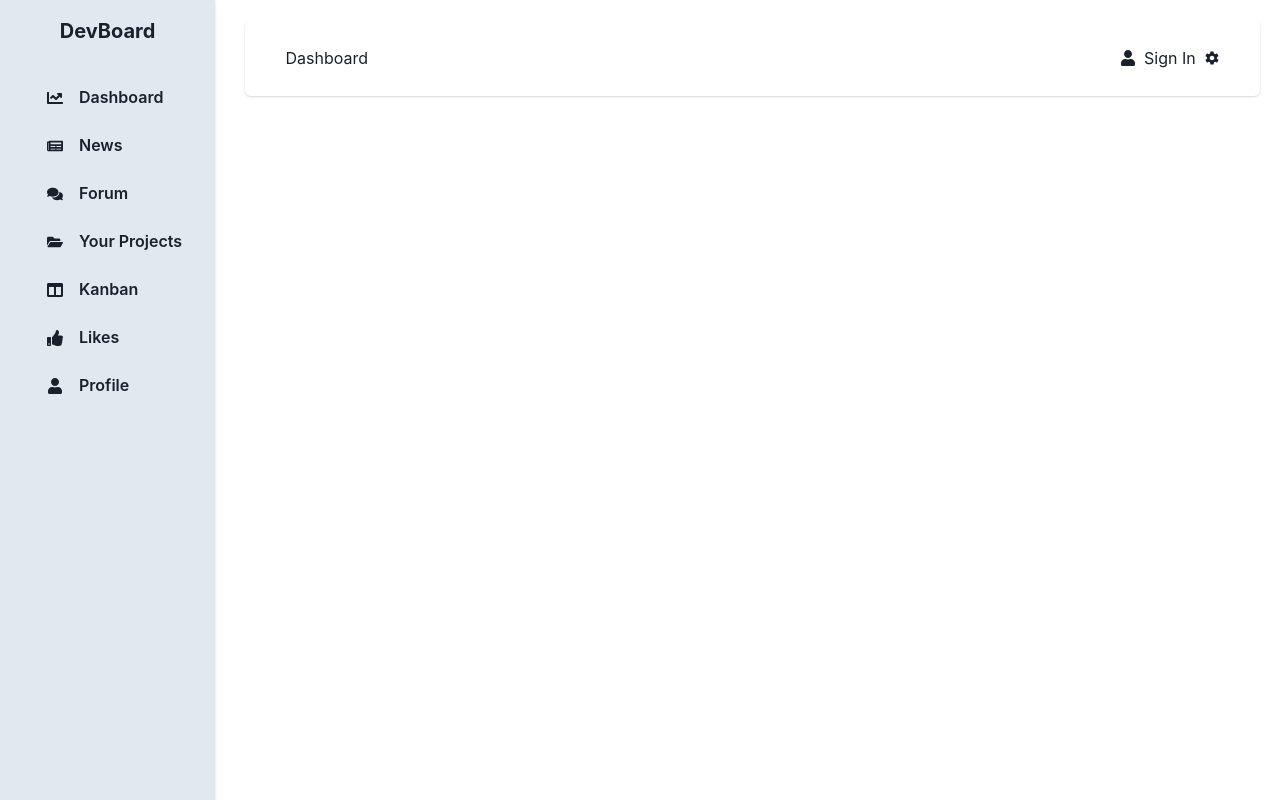
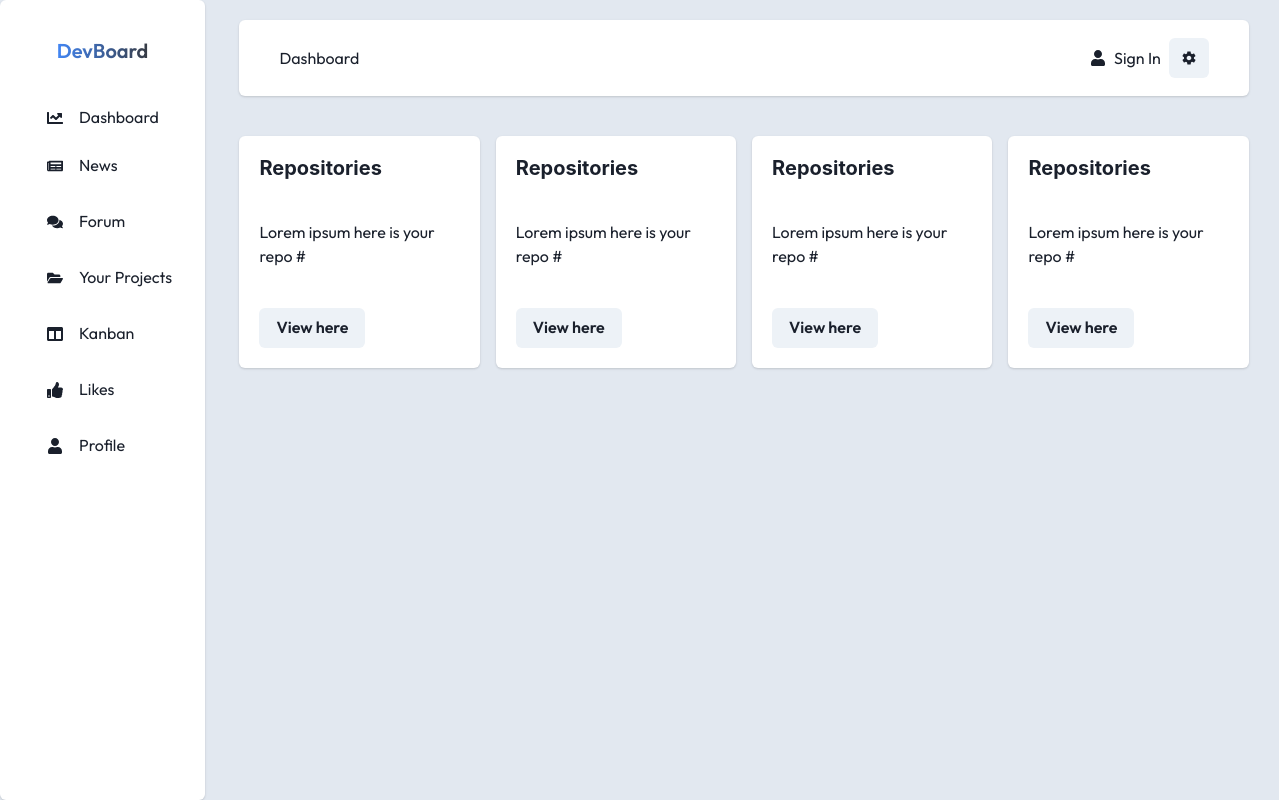
Before and after one commit to TessFanny/devBoard, a React (Vite) app in the folder DevBoard/: page / in a window 1280 px wide. Built offline with nearby package versions, Linux system fonts and the light colour scheme.

Commit message:
Sidebar / Header style

```diff
--- a/DevBoard/index.html
+++ b/DevBoard/index.html
@@ -4,7 +4,15 @@
     <meta charset="UTF-8" />
     <link rel="icon" type="image/svg+xml" href="/vite.svg" />
     <meta name="viewport" content="width=device-width, initial-scale=1.0" />
-    <title>Vite + React</title>
+    <title>Dev Board</title>
+    <link rel="preconnect" href="https://fonts.googleapis.com/" />
+    <link rel="preconnect" href="https://fonts.gstatic.com/" crossorigin />
+    <link href="https://fonts.googleapis.com/css2?family=Outfit:wght@300;400;500;600;700&display=swap" rel="stylesheet">
+    <style>
+      #root {
+        font-family: 'Outfit', sans-serif;
+      }
+    </style>
   </head>
   <body>
     <div id="root"></div>
--- a/DevBoard/src/components/App/App.jsx
+++ b/DevBoard/src/components/App/App.jsx
@@ -10,15 +10,15 @@ export default function App() {
     // Flex container for Sidebar and main content area
     <Flex>
       {/* Box for Sidebar */}
-      <Box>
+      <Box w="50" pr="1" bgColor="gray.200">
         <Sidebar />
       </Box>
       {/* Box for main content area */}
-      <Box minH="100vh" w={`calc(100vw - 205px)`} p="5" display="flex" alignItems="center" flexDirection="column">
+      <Box minH="100vh" w={`calc(100vw - 210px)`} p="5" display="flex" alignItems="center" flexDirection="column" bgColor="gray.200">
         {/* Header component */}
         <Header />
         {/* Repositories component */}
-        {/* <Repositories /> */}
+        <Repositories />
       </Box>
     </Flex>
   );
--- a/DevBoard/src/components/Header/Header.jsx
+++ b/DevBoard/src/components/Header/Header.jsx
@@ -1,4 +1,4 @@
-import { Flex, Text, Box } from "@chakra-ui/react";
+import { Flex, Text, Box, IconButton } from "@chakra-ui/react";
 import { FaUser } from "react-icons/fa";
 import { IoMdSettings } from "react-icons/io"
 
@@ -20,7 +20,7 @@ function Header() {
       <Box display="flex" alignItems="center" gap="2">
         <FaUser />
         <Text>Sign In</Text>
-        <IoMdSettings />
+        <IconButton aria-label="Settings" icon={<IoMdSettings />} />
       </Box>
     </Flex>
   )
--- a/DevBoard/src/components/Sidebar/Sidebar.jsx
+++ b/DevBoard/src/components/Sidebar/Sidebar.jsx
@@ -37,19 +37,16 @@ const Sidebar = ({ isOpen }) => {
 
   return (
     <Box
-      bg="gray.200"
-      w="50"
       h="full"
-      top="0"
-      left="0"
       boxShadow="base"
       overflowY="auto"
       transition="ease-in-out .2s"
       transform={isOpen ? 'translateX(0)' : '-translateX(100%)'}
-
+      bgColor="white"
+      borderRadius="md"
     >
       <Flex p="4" alignItems="center" justify="center" >
-        <Text fontSize="xl" fontWeight="bold">
+        <Text fontSize="xl" fontWeight="600" mt="5" bgGradient='linear(to-l, #373B44, #4286f4)' bgClip="text">
           DevBoard
         </Text>
       </Flex>
@@ -60,14 +57,15 @@ const Sidebar = ({ isOpen }) => {
         flexDirection="column"
         alignItems="flex-start"
       >
-      <Button variant="ghost" mb="2" leftIcon={<FaChartLine />}>
+      <Button variant="ghost" mb="2" leftIcon={<FaChartLine />} fontWeight="400" >
             <Text pl="2">Dashboard</Text>
           </Button>
           <Button
             variant="ghost"
-            mb="2"
+            mb="4"
             leftIcon={<FaNewspaper />}
             onClick={onSubToggle}
+            fontWeight="400"
           >
             <Text pl="2">News</Text>
           </Button>
@@ -79,9 +77,10 @@ const Sidebar = ({ isOpen }) => {
                 <>
                   <Button
                     variant="ghost"
-                    mb="2"
+                    mb="4"
                     leftIcon={<FaPlusSquare />}
                     onClick={handleAddPostClick}
+                    fontWeight="400"
                   >
                     <Text pl="2">Add Post</Text>
                   </Button>
@@ -89,19 +88,19 @@ const Sidebar = ({ isOpen }) => {
               )}
             </SlideFade>
           </Box>
-       <Button variant="ghost" mb="2" leftIcon={<FaComments />}>
+       <Button variant="ghost" mb="4" leftIcon={<FaComments />} fontWeight="400" >
             <Text pl="2">Forum</Text>
           </Button>
-          <Button variant="ghost" mb="2" leftIcon={<FaFolderOpen />}>
+          <Button variant="ghost" mb="4" leftIcon={<FaFolderOpen />} fontWeight="400" >
             <Text pl="2">Your Projects</Text>
           </Button>
-          <Button variant="ghost" mb="2" leftIcon={<FaColumns />}>
+          <Button variant="ghost" mb="4" leftIcon={<FaColumns />} fontWeight="400" >
             <Text pl="2">Kanban</Text>
           </Button>
-          <Button variant="ghost" mb="2" leftIcon={<FaThumbsUp />}>
+          <Button variant="ghost" mb="4" leftIcon={<FaThumbsUp />}fontWeight="400" >
             <Text pl="2">Likes</Text>
           </Button>
-          <Button variant="ghost" mb="2" leftIcon={<FaUser />}>
+          <Button variant="ghost" mb="4" leftIcon={<FaUser />} fontWeight="400" >
             <Text pl="2">Profile</Text>
           </Button>
       </Box>
```
Also changed, not shown: DevBoard/src/components/Register/Register.jsx (+60 -9 lines).
